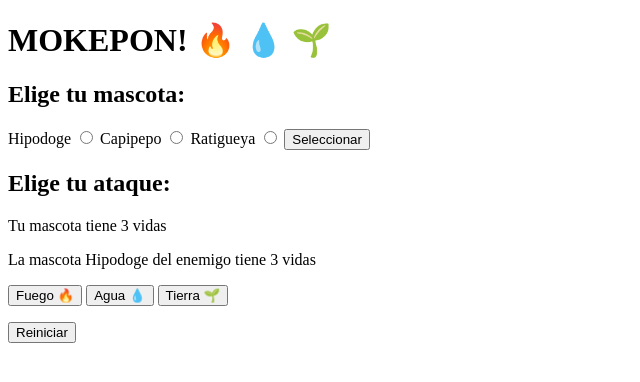
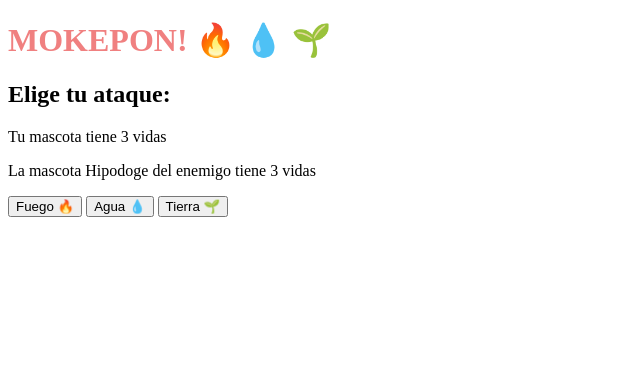
Before and after one commit to japago25/mokepon, a plain HTML site: page mokepon.html in a window 1280 px wide. Both pictures are taken after a click on the button "Seleccionar". Shown: the whole page, without its empty margins (0-640 px from the left). Drawn offline with Linux system fonts and the light colour scheme.

Commit message:
Se va a empezar con la introduccion de la parte visual con css

```diff
--- a/js/mokepon.js
+++ b/js/mokepon.js
@@ -5,6 +5,12 @@ let vidasEnemigo = 3
 
 
 function iniciarJuego() {
+    let sectionSeleccionarAtaque = document.getElementById('seleccionar-ataque')
+    sectionSeleccionarAtaque.style.display = 'none'
+
+    let sectionReiniciar = document.getElementById('reiniciar')
+    sectionReiniciar.style.display = 'none'
+
     let botonMascotaJugador = document.getElementById('boton-mascota')
     botonMascotaJugador.addEventListener('click', seleccionarMascotaJugador)
 
@@ -14,9 +20,18 @@ function iniciarJuego() {
     botonAgua.addEventListener('click', ataqueAgua)
     let botonTierra = document.getElementById('boton-tierra')
     botonTierra.addEventListener('click', ataqueTierra)
+
+    let botonReiniciar = document.getElementById('boton-reiniciar')
+    botonReiniciar.addEventListener('click', reiniciarJuego)
 }
 
 function seleccionarMascotaJugador() {
+    let sectionSeleccionarMascota = document.getElementById('seleccionar-mascota')
+    sectionSeleccionarMascota.style.display = 'none'
+
+    let sectionSeleccionarAtaque = document.getElementById('seleccionar-ataque')
+    sectionSeleccionarAtaque.style.display = 'block'
+
     let inputHipodoge = document.getElementById('hipodoge')
     let inputCapipepo = document.getElementById('capipepo')
     let inputratigueya = document.getElementById('ratigueya')
@@ -106,10 +121,10 @@ function combate() {
     revisarVidas()
 }
 
-function revisarVidas(){
-    if(vidasEnemigo == 0){
+function revisarVidas() {
+    if (vidasEnemigo == 0) {
         crearMensajeFinal("Felicitaciones ganaste!!!!!!!!!!")
-    }else if(vidasJugador == 0){
+    } else if (vidasJugador == 0) {
         crearMensajeFinal("Perdiste..................")
     }
 }
@@ -137,10 +152,17 @@ function crearMensajeFinal(resultadoFinal) {
     botonAgua.disabled = true
     let botonTierra = document.getElementById('boton-tierra')
     botonTierra.disabled = true
+
+    let sectionReiniciar = document.getElementById('reiniciar')
+    sectionReiniciar.style.display = 'block'
 }
 
 function aleatorio(min, max) {
     return Math.floor(Math.random() * (max - min + 1) + min)
 }
 
+function reiniciarJuego() {
+    location.reload()
+}
+
 window.addEventListener('load', iniciarJuego)
--- a/mokepon.html
+++ b/mokepon.html
@@ -7,10 +7,11 @@
         <meta name="viewport" content="width=device-width, initial-scale=1.0">
         <title> MOKEPON! 🔥 💧 🌱 </title>
         <script src="./js/mokepon.js"></script>
+        <link rel="stylesheet" href="./styles.css">
     </head>
 
     <body>
-        <h1> MOKEPON! 🔥 💧 🌱</h1>
+        <h1 > MOKEPON! 🔥 💧 🌱</h1>
 
         <section id="seleccionar-mascota">
             <h2>Elige tu mascota:</h2>
--- /dev/null
+++ b/styles.css
@@ -0,0 +1,3 @@
+h1{
+    color: lightcoral;
+}
```
